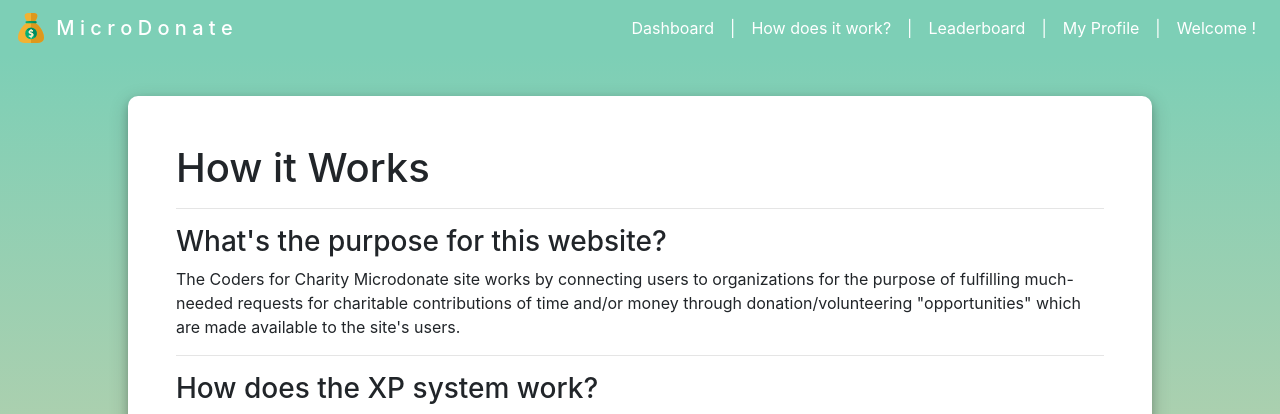
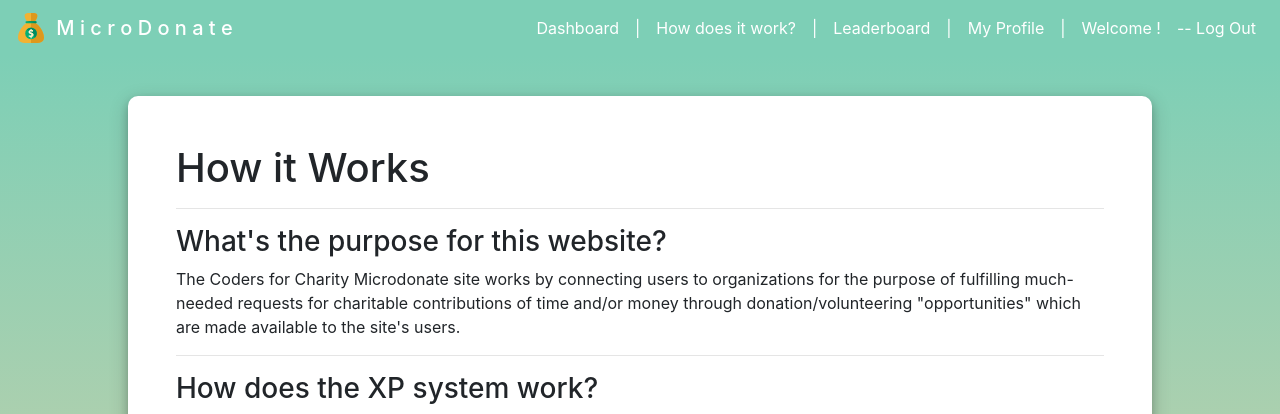
Before and after one commit to kyerebo/micro-donate, a Django app: page /about/ in a window 1280 px wide. Shown: the top 414 px of the page. Run offline with Django 3.2, Linux system fonts and the light colour scheme.

Commit message:
Logout link

```diff
--- a/microdonate/templates/microdonate/about.html
+++ b/microdonate/templates/microdonate/about.html
@@ -135,10 +135,8 @@
       <div class="nav-link active">|</div>
       <a class="nav-link active" href="{% url 'profile' %}">My Profile</a>
       <div class="nav-link active">|</div>
-      <span class="nav-link active"
-        >Welcome
-        <span style="text-transform: capitalize">{{user.username}}</span>!</span
-      >
+      <span class="nav-link active">Welcome <span style="text-transform: capitalize">{{user.username}}</span>!</span>
+      <a class ="nav-link active" href = "/accounts/logout/"> -- Log Out </a>
     </div>
   </div>
 </nav>
```
